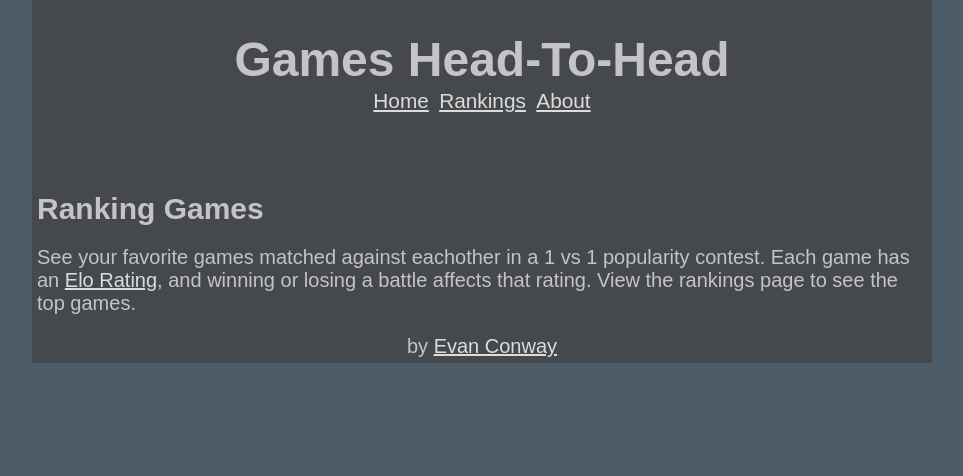
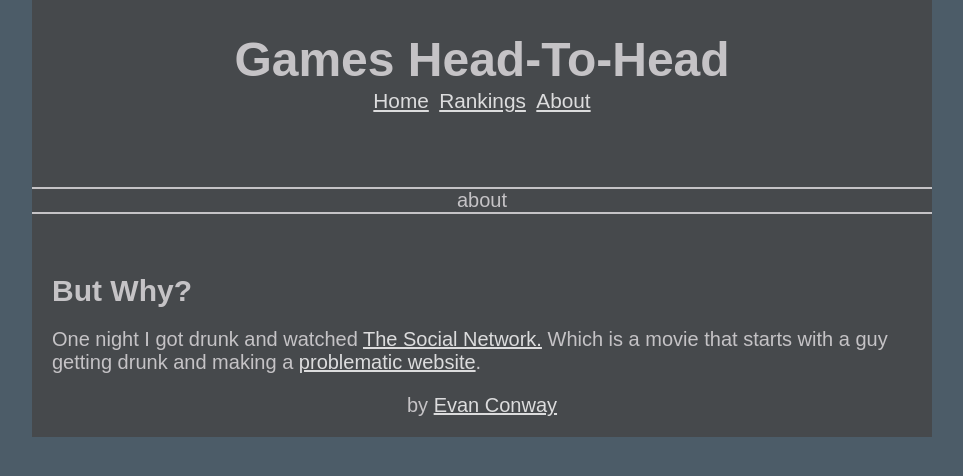
Before and after one commit to evanconway/game-rank-battles, a React (Vite) app in the folder client/: page /about in a window 1280 px wide. Shown: the top 476 px of the page, without its empty margins (158-1121 px from the left). Built offline with nearby package versions, Linux system fonts and the light colour scheme.

Commit message:
add custom anchor tag

```diff
--- /dev/null
+++ b/client/src/components/A.tsx
@@ -0,0 +1,11 @@
+import { BRAND_COLORS } from "../styles";
+
+const A = ({ href, children }: { href: string; children: string }) => {
+  return (
+    <a style={{ color: BRAND_COLORS.link }} target="_blank" href={href}>
+      {children}
+    </a>
+  );
+};
+
+export default A;
--- a/client/src/components/About.tsx
+++ b/client/src/components/About.tsx
@@ -1,33 +1,32 @@
-import { BRAND_COLORS } from "../styles";
+import { vsBorderStyle } from "../styles";
+import A from "./A";
 
 const About = () => {
   return (
-    <section style={{ padding: "0.25em", fontSize: "1.25em" }}>
-      <h2 style={{ margin: 0 }}>Ranking Games</h2>
-      <p>
-        See your favorite games matched against eachother in a 1 vs 1 popularity
-        contest. Each game has an{" "}
-        <a
-          style={{ color: BRAND_COLORS.link }}
-          target="_blank"
-          href="https://en.wikipedia.org/wiki/Elo_rating_system"
-        >
-          Elo Rating
-        </a>
-        , and winning or losing a battle affects that rating. View the rankings
-        page to see the top games.
-      </p>
-      <footer style={{ textAlign: "center" }}>
-        by{" "}
-        <a
-          style={{ color: BRAND_COLORS.link }}
-          target="_blank"
-          href="https://evanconway.github.io"
-        >
-          Evan Conway
-        </a>
-      </footer>
-    </section>
+    <div style={{ fontSize: "1.25em", textAlign: "left" }}>
+      <div
+        style={{ ...vsBorderStyle, marginBottom: "2em", textAlign: "center" }}
+      >
+        about
+      </div>
+      <section style={{ padding: "1em" }}>
+        <h2 style={{ margin: 0 }}>But Why?</h2>
+        <p>
+          One night I got drunk and watched{" "}
+          <A href="https://en.wikipedia.org/wiki/The_Social_Network">
+            The Social Network.
+          </A>{" "}
+          Which is a movie that starts with a guy getting drunk and making a{" "}
+          <A href="https://www.thecrimson.com/article/2003/11/19/facemash-creator-survives-ad-board-the/">
+            problematic website
+          </A>
+          .
+        </p>
+        <footer style={{ textAlign: "center" }}>
+          by <A href="https://evanconway.github.io">Evan Conway</A>
+        </footer>
+      </section>
+    </div>
   );
 };
 
--- a/client/src/components/Battle.tsx.tsx
+++ b/client/src/components/Battle.tsx.tsx
@@ -3,6 +3,7 @@ import Game from "./Game";
 import { useLoaderData } from "react-router-dom";
 import GameDescriptions from "./GameDescriptions";
 import { BRAND_COLORS, vsBorderStyle } from "../styles";
+import A from "./A";
 
 export interface GameData {
   readonly id: number;
@@ -81,26 +82,14 @@ const Battle = () => {
               gap: "0.5em",
             }}
           >
-            <a
-              style={{ color: BRAND_COLORS.link }}
-              target="_blank"
-              href={prevBattle.victor.igdbUrl}
-            >
-              {prevBattle.victor.name}
-            </a>
+            <A href={prevBattle.victor.igdbUrl}>{prevBattle.victor.name}</A>
             <div>
               {` ${Math.floor(prevBattle.victor.rankOld)} to `}
               <span style={{ color: BRAND_COLORS.victor }}>
                 {Math.floor(prevBattle.victor.rankNew)}
               </span>
             </div>
-            <a
-              style={{ color: BRAND_COLORS.link }}
-              target="_blank"
-              href={prevBattle.loser.igdbUrl}
-            >
-              {prevBattle.loser.name}
-            </a>
+            <A href={prevBattle.loser.igdbUrl}>{prevBattle.loser.name}</A>
             <div>
               {` ${Math.floor(prevBattle.loser.rankOld)} to `}
               <span style={{ color: BRAND_COLORS.loser }}>
@@ -124,13 +113,7 @@ const Battle = () => {
       >
         We love games and we love comparing things. Below you'll find 2 games.
         Click your favorite. Each game is given an{" "}
-        <a
-          style={{ color: BRAND_COLORS.link }}
-          target="_blank"
-          href="https://en.wikipedia.org/wiki/Elo_rating_system"
-        >
-          Elo Rating
-        </a>{" "}
+        <A href="https://en.wikipedia.org/wiki/Elo_rating_system">Elo Rating</A>{" "}
         indicating how highly favored it is. Scroll to the bottom of the page to
         see the results of your choice. Check the rankings page to see which
         games are the most popular.
--- a/client/src/components/GameDescription.tsx
+++ b/client/src/components/GameDescription.tsx
@@ -1,5 +1,5 @@
-import { BRAND_COLORS } from "../styles.ts";
 import { useIsPhone } from "../util.ts";
+import A from "./A.tsx";
 import { GameData } from "./Battle.tsx";
 
 const GameDescription = ({ gameData }: { gameData: GameData }) => {
@@ -15,9 +15,7 @@ const GameDescription = ({ gameData }: { gameData: GameData }) => {
       {isPhone ? <h2>{gameData.name}</h2> : null}
       <section style={{ fontSize: "1.25em" }}>
         <p>{gameData.summary}</p>
-        <a target="_blank" style={{ color: BRAND_COLORS.link }} href={gameData.igdbUrl}>
-          Learn More
-        </a>
+        <A href={gameData.igdbUrl}>Learn More</A>
       </section>
     </div>
   );
--- a/client/src/components/Ranks.tsx
+++ b/client/src/components/Ranks.tsx
@@ -1,7 +1,8 @@
 import { useLoaderData } from "react-router-dom";
 import Link from "./Link.tsx";
-import { BRAND_COLORS, vsBorderStyle } from "../styles";
+import { vsBorderStyle } from "../styles";
 import { useIsPhone } from "../util";
+import A from "./A.tsx";
 
 interface Rank {
   coverUrl: string;
@@ -90,13 +91,7 @@ const Ranks = () => {
                 <div>{rank.name}</div>
                 <div>{Math.floor(rank.rank)}</div>
                 <p>{rank.summary}</p>
-                <a
-                  style={{ color: BRAND_COLORS.link }}
-                  target="_blank"
-                  href={rank.igdbUrl}
-                >
-                  Learn More
-                </a>
+                <A href={rank.igdbUrl}>Learn More</A>
               </div>
             </li>
           ) : (
@@ -134,14 +129,7 @@ const Ranks = () => {
                   </h2>
                   <div>{Math.floor(rank.rank)}</div>
                   <p>
-                    {rank.summary}{" "}
-                    <a
-                      style={{ color: BRAND_COLORS.link }}
-                      target="_blank"
-                      href={rank.igdbUrl}
-                    >
-                      Learn More
-                    </a>
+                    {rank.summary} <A href={rank.igdbUrl}>Learn More</A>
                   </p>
                 </section>
                 <div style={{ clear: "both" }}></div>
```
